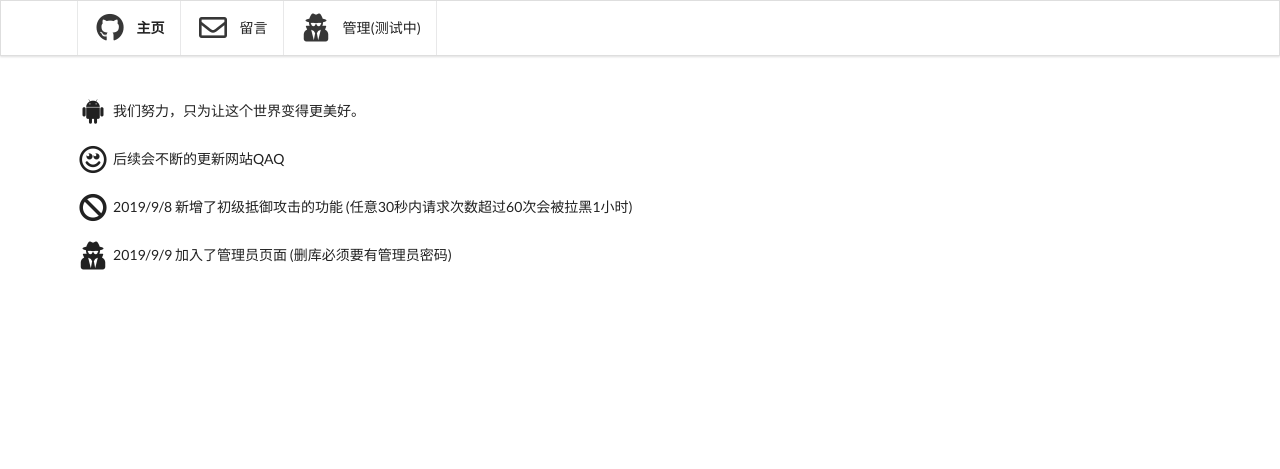
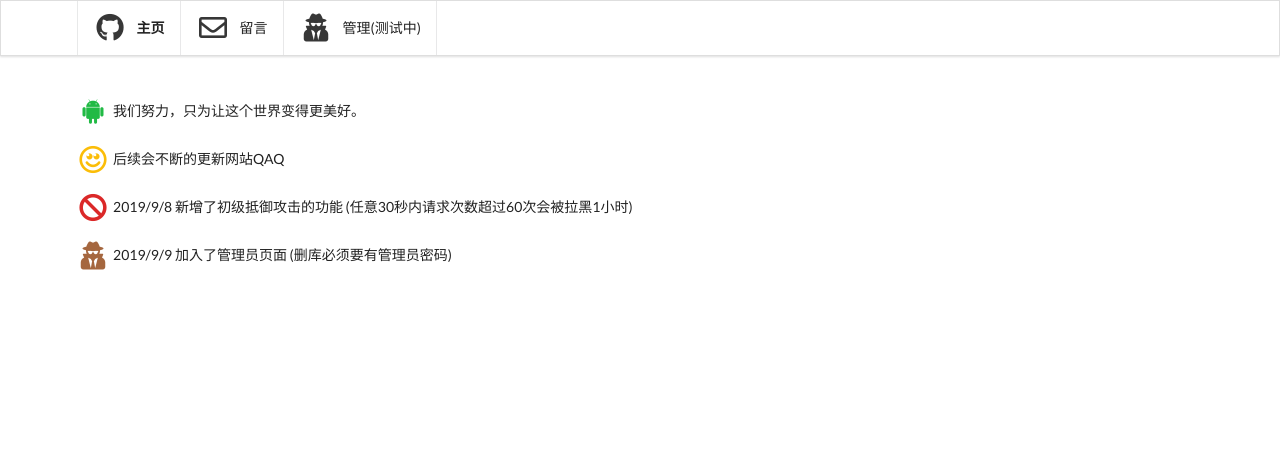
Before and after one commit to limj0825/Ragdoll-cat-s-laboratory, a Python web app: template templates/index.html in a window 1280 px wide. Shown: the top 469 px of the page. Run offline with Jinja, Linux system fonts and the light colour scheme; the template is opened without the code that fills it, so the values that code supplies are empty.

Commit message:
add colors

```diff
--- a/templates/index.html
+++ b/templates/index.html
@@ -2,20 +2,20 @@
 {% block content %}
     <div class="ui main container" style="padding-top: 7em">
         <div class="ui icon">
-            <i class="ui big android icon"></i>我们努力，只为让这个世界变得更美好。
+            <i class="ui green big android icon"></i>我们努力，只为让这个世界变得更美好。
         </div>
         <br>
         <div class="ui icon">
-            <i class="ui big smile outline icon"></i>后续会不断的更新网站QAQ
+            <i class="ui yellow big smile outline icon"></i>后续会不断的更新网站QAQ
         </div>
         <br>
         <div class="ui icon">
-            <i class="ui big ban icon"></i>2019/9/8  新增了初级抵御攻击的功能
+            <i class="ui red big ban icon"></i>2019/9/8  新增了初级抵御攻击的功能
             (任意30秒内请求次数超过60次会被拉黑1小时)
         </div>
         <br>
         <div class="ui icon">
-            <i class="ui big user secret icon"></i>2019/9/9  加入了管理员页面
+            <i class="ui brown big user secret icon"></i>2019/9/9  加入了管理员页面
             (删库必须要有管理员密码)
         </div>
     </div>
```
